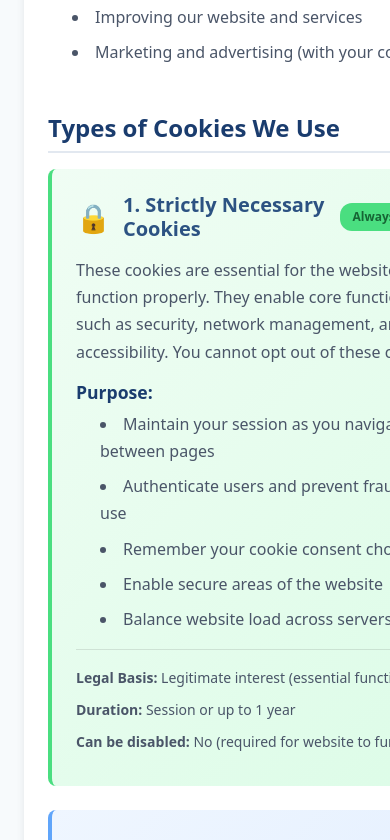
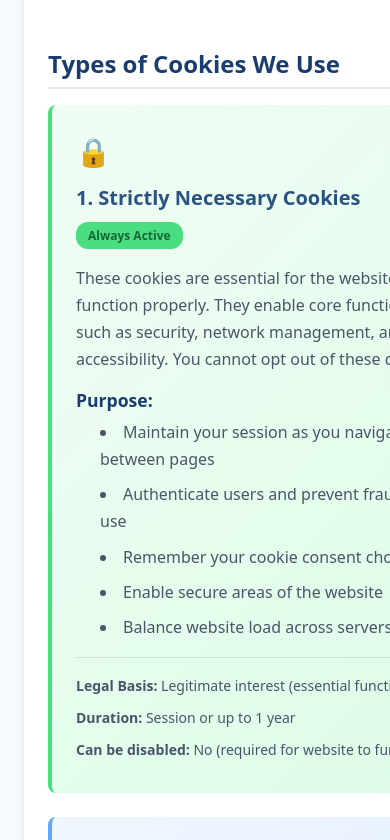
Before and after one commit to Dannybrush/bozzles-ark-vets, a SvelteKit app: page /legal/cookie-policy in a window 390 px wide. Shown: the part 1822-2662 px from the top of the page. Built offline with nearby package versions, Linux system fonts and the light colour scheme.

Commit message:
update ciieicy

```diff
--- a/src/routes/Services/+page.svelte
+++ b/src/routes/Services/+page.svelte
@@ -8,7 +8,7 @@
     title: service.title,
     description: service.shortDescription,
     icon: service.icon,
-    link: `Services/${service.slug}`
+    link: `services/${service.slug}`
   }));
 </script>
 
--- a/src/routes/legal/cookie-policy/+page.svelte
+++ b/src/routes/legal/cookie-policy/+page.svelte
@@ -712,13 +712,9 @@
 	.container {
 		max-width: 1200px;
 		margin: 0 auto;
-		display: grid;
-		grid-template-columns: 1fr 300px;
-		gap: 2rem;
 	}
 
 	.breadcrumb {
-		grid-column: 1 / -1;
 		display: flex;
 		align-items: center;
 		gap: 0.5rem;
@@ -738,7 +734,6 @@
 	}
 
 	.legal-header {
-		grid-column: 1 / -1;
 		background-color: #ffffff;
 		padding: 2.5rem;
 		border-radius: 12px;
@@ -757,6 +752,12 @@
 		font-size: 0.875rem;
 	}
 
+	.content-wrapper {
+		display: grid;
+		grid-template-columns: 1fr 300px;
+		gap: 2rem;
+	}
+
 	.legal-content {
 		background-color: #ffffff;
 		padding: 2.5rem;
@@ -766,6 +767,10 @@
 
 	.legal-content section {
 		margin-bottom: 3rem;
+	}
+
+	.legal-content section:last-child {
+		margin-bottom: 0;
 	}
 
 	.legal-content h2 {
@@ -788,6 +793,12 @@
 		color: #1a3c6e;
 		margin-bottom: 0.5rem;
 		font-weight: 600;
+	}
+
+	.legal-content h5 {
+		font-size: 1rem;
+		color: #2c5282;
+		margin-bottom: 0.5rem;
 	}
 
 	.legal-content p {
@@ -871,6 +882,7 @@
 		align-items: center;
 		gap: 0.75rem;
 		margin-bottom: 1rem;
+		flex-wrap: wrap;
 	}
 
 	.cookie-icon {
@@ -880,6 +892,7 @@
 	.cookie-type-header h3 {
 		flex: 1;
 		margin: 0;
+		min-width: 200px;
 	}
 
 	.cookie-badge {
@@ -1332,7 +1345,7 @@
 	}
 
 	@media (max-width: 1024px) {
-		.container {
+		.content-wrapper {
 			grid-template-columns: 1fr;
 		}
 
@@ -1386,5 +1399,14 @@
 		.btn-secondary {
 			width: 100%;
 		}
+
+		.cookie-type-header {
+			flex-direction: column;
+			align-items: flex-start;
+		}
+
+		.cookie-type-header h3 {
+			width: 100%;
+		}
 	}
 </style>
```
